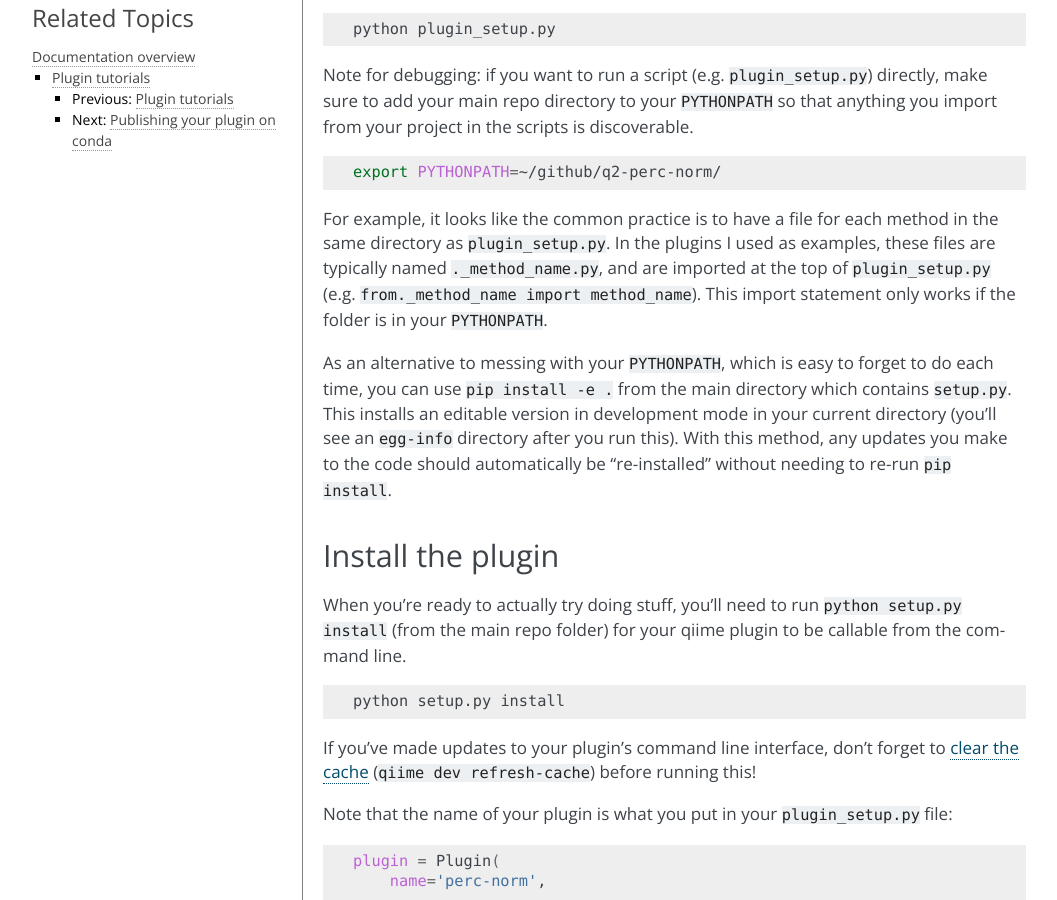
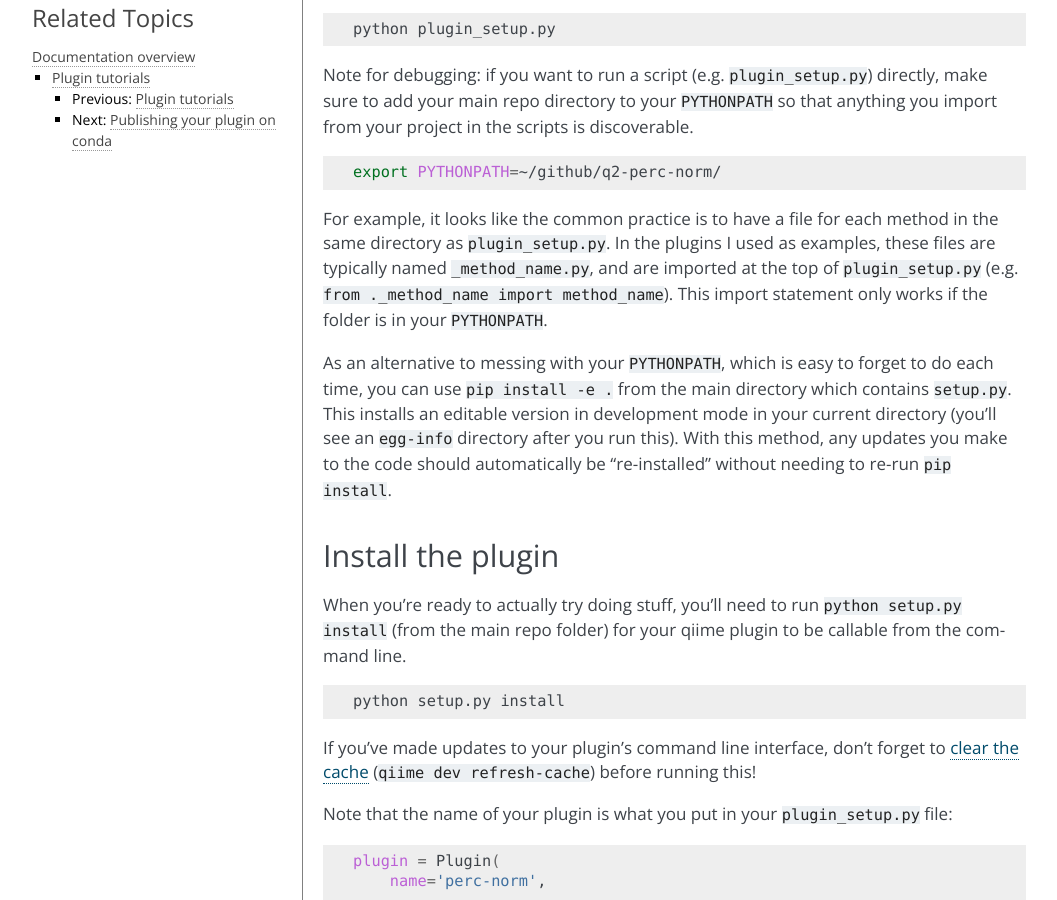
Before and after one commit to qiime2/dev-docs, a Sphinx documentation site: the page built from source/tutorials/first-plugin-tutorial.rst, in a window 1280 px wide and 900 px high, scrolled down 1620 px. Shown: the whole window, without its empty margins (106-1163 px from the left). Built offline with Sphinx 7.4.7, drawn with Linux system fonts in a browser that asks for light colours.

```diff
--- a/source/tutorials/first-plugin-tutorial.rst
+++ b/source/tutorials/first-plugin-tutorial.rst
@@ -89,8 +89,8 @@ the scripts is discoverable.
 For example, it looks like the common practice is to have a file for
 each method in the same directory as ``plugin_setup.py``. In the plugins
 I used as examples, these files are typically named
-``._method_name.py``, and are imported at the top of ``plugin_setup.py``
-(e.g. ``from._method_name import method_name``). This import statement
+``_method_name.py``, and are imported at the top of ``plugin_setup.py``
+(e.g. ``from ._method_name import method_name``). This import statement
 only works if the folder is in your ``PYTHONPATH``.
 
 As an alternative to messing with your ``PYTHONPATH``, which is easy to
```
